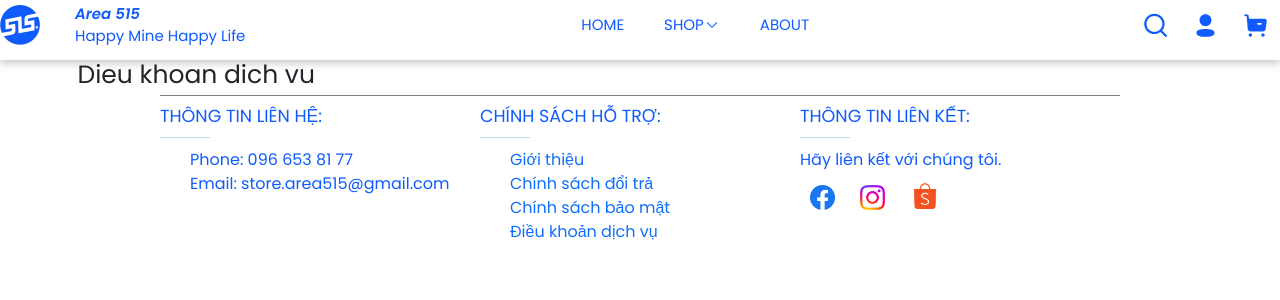
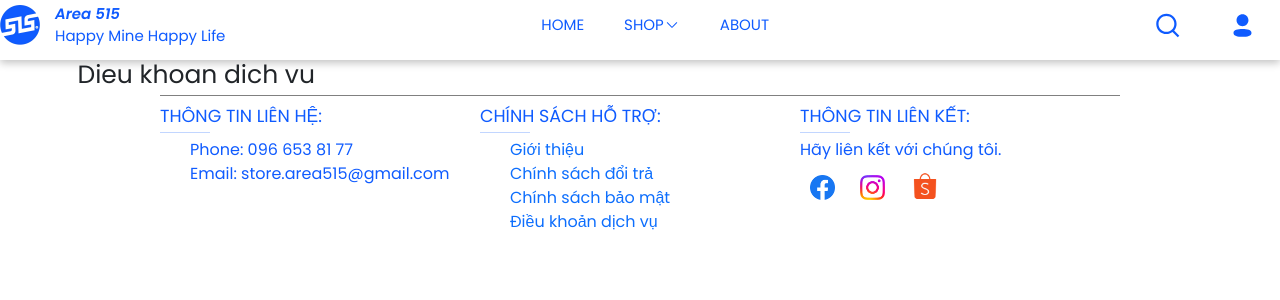
Before and after one commit to ttnhan2121/react, a React (Create React App) app: page /dieu-khoan-dich-vu in a window 1280 px wide. Shown: the top 300 px of the page. Built offline with nearby package versions, Linux system fonts and the light colour scheme.

Commit message:
do cart but not working

```diff
--- a/src/App.js
+++ b/src/App.js
@@ -1,4 +1,3 @@
-
 import './App.css';
 import Header from "./Component/DefaultLayout/Header/Header.jsx";
 import Footer from "./Component/DefaultLayout/Footer/Footer.jsx";
@@ -13,6 +12,7 @@
       <Header></Header>
       <Container></Container>
       <Footer></Footer>
+      {/* <Cart show={showModal} onClose={closeModal}></Cart> */}
     </div>
   );
 }
--- a/src/Component/Container/Pages/MainPage/Content/Card/_Card.scss
+++ b/src/Component/Container/Pages/MainPage/Content/Card/_Card.scss
@@ -4,6 +4,7 @@
     font-family: 'Poppins', sans-serif;
     box-shadow: 0px 3px 14px rgba(0, 0, 0, 0.15);
     border-radius: 10px !important;
+    transition: tranform 0.25s ease-in-out;
     .img-product{
         border-top-left-radius: 10px !important;
         border-top-right-radius: 10px !important;
--- a/src/Component/Container/Pages/MainPage/Content/_Content.scss
+++ b/src/Component/Container/Pages/MainPage/Content/_Content.scss
@@ -9,7 +9,7 @@
         border-bottom: 1px solid black;
     }
     .title-group{
-        color: #0f5bff;
+        color: var(--color_main);
         font-size: 2rem;
     }
 }
--- a/src/Component/DefaultLayout/Footer/_Footer.scss
+++ b/src/Component/DefaultLayout/Footer/_Footer.scss
@@ -1,6 +1,6 @@
 .footer{
     border-top: 1px solid gray;
-    color: #0f5bff;
+    color: var(--color_main);
     margin: 0 160px;
     height: 300px;
     display: flex;
@@ -10,13 +10,19 @@
         padding-top: 10px;
         width: auto;
         flex: 1;
-        justify-content: space-around;
+        display: flex;
+        flex-direction: column;
+        .title-item{
+            text-align: center;
+
+        }
         .ft-link{
             padding-left: 10px;
         }
         .info li{
             padding-left: 10px;
         }
+
     }
 }
 .iconLink{
@@ -30,3 +36,7 @@
     margin: 0;
     color: #0f5bff;
 }
+.ft-item hr{
+    margin-top: 0;
+    margin-bottom: 5px;
+}
--- /dev/null
+++ b/src/Component/DefaultLayout/Header/Cart/Cart.jsx
@@ -0,0 +1,15 @@
+import './_Cart.scss'
+function Cart({show, onClose}) {
+    const modalState = {
+        display: show ? 'block' : 'none',
+    }
+    return (
+        <div className='cart' style={modalState}>
+            <div className='modal-container'>
+                <span className='close' onClick={onClose}></span>
+            </div>
+        </div>
+    );
+}
+
+export default Cart;
--- /dev/null
+++ b/src/Component/DefaultLayout/Header/Cart/_Cart.scss
@@ -0,0 +1,23 @@
+.cart{
+    display: none;
+    width: 650px;
+    height: auto;
+    position: fixed;
+    top: 0;
+    right: 0;
+    left: 0;
+    right: 0;
+    background-color: #ccc;
+    .modal-containter{
+        background-color: white;
+        margin: 15%;
+        border: 1px solid black;
+        text-align: center;
+        position: relative;
+    }
+    .close{
+        position: absolute;
+        cursor: pointer;
+
+    }
+}
--- a/src/Component/DefaultLayout/Header/Header.jsx
+++ b/src/Component/DefaultLayout/Header/Header.jsx
@@ -1,9 +1,19 @@
 import { Link } from 'react-router-dom'
 import "./_Header.scss"
+import Cart from './Cart/Cart'
+import { useState } from 'react'
 import React from 'react'
 import Logo515 from '../../../assets/img/icon515.png'
 import SubNav from "./SubNav/SubNav";
-function Header() {
+
+function Header({isClose, isShow}) {
+    const [showModal,setShowModal] = useState(false);
+    const openModal = () => {
+        setShowModal(true);
+    }
+    const closeModal = () => {
+        setShowModal(false);
+    }
     return (
         <header className="header">
             <div className="grid">
@@ -18,13 +28,10 @@
                         </Link>
                     </ul>
                     <ul className="navbar-list">
-                        <Link to={'/'} className='navbar-list'>
-                            <li className="navbar-itemfunc">
+                        <Link to={'/'} className='navbar-list navbar-itemfunc'>
                             HOME
-                            </li>
                         </Link>
-                        <Link to={''} className='navbar-list'>
-                            <li className="navbar-itemfunc">
+                        <Link to={''} className='navbar-list navbar-itemfunc'>
                             SHOP
                             <svg width="16" height="16" viewBox="0 0 16 16" fill="none" xmlns="http://www.w3.org/2000/svg">
                             <g id="Iconly/Regular/Outline/Arrow - Down 2">
@@ -34,26 +41,27 @@
                             </g>
                             </svg>
                             <SubNav></SubNav>
-                            </li>
                         </Link>
-                        <Link to={'/about'} className='navbar-list'>
-                            <li className="navbar-itemfunc">
+                        <Link to={'/about'} className='navbar-list navbar-itemfunc'>
                             ABOUT
-                            </li>
                         </Link>
                     </ul>
                     <ul className="navbar-list user-tab">
+                        <span className='search'>
                             <svg width="27" height="27" viewBox="0 0 24 24" fill="none" xmlns="http://www.w3.org/2000/svg">
-                        <path fill-rule="evenodd" clip-rule="evenodd" d="M4.00244 10.5815C4.00244 6.70046 7.16044 3.54346 11.0414 3.54346C14.9214 3.54346 18.0794 6.70046 18.0794 10.5815C18.0794 14.4625 14.9214 17.6205 11.0414 17.6205C7.16044 17.6205 4.00244 14.4625 4.00244 10.5815ZM22.4974 21.0405L17.8984 16.4535C19.2544 14.8725 20.0794 12.8235 20.0794 10.5815C20.0794 5.59846 16.0244 1.54346 11.0414 1.54346C6.05744 1.54346 2.00244 5.59846 2.00244 10.5815C2.00244 15.5655 6.05744 19.6205 11.0414 19.6205C13.0634 19.6205 14.9264 18.9445 16.4334 17.8175L21.0854 22.4565L22.4974 21.0405Z" fill="#0F5BFF"/>
+                            <path fillRule="evenodd" clipRule="evenodd" d="M4.00244 10.5815C4.00244 6.70046 7.16044 3.54346 11.0414 3.54346C14.9214 3.54346 18.0794 6.70046 18.0794 10.5815C18.0794 14.4625 14.9214 17.6205 11.0414 17.6205C7.16044 17.6205 4.00244 14.4625 4.00244 10.5815ZM22.4974 21.0405L17.8984 16.4535C19.2544 14.8725 20.0794 12.8235 20.0794 10.5815C20.0794 5.59846 16.0244 1.54346 11.0414 1.54346C6.05744 1.54346 2.00244 5.59846 2.00244 10.5815C2.00244 15.5655 6.05744 19.6205 11.0414 19.6205C13.0634 19.6205 14.9264 18.9445 16.4334 17.8175L21.0854 22.4565L22.4974 21.0405Z" fill="#0F5BFF"/>
                             </svg>
+                        </span>
                         <Link to = {'/login'}>
                             <svg width="27" height="27" viewBox="0 0 24 24" fill="none" xmlns="http://www.w3.org/2000/svg">
-                                <path fill-rule="evenodd" clip-rule="evenodd" d="M17.294 7.29117C17.294 10.2282 14.9391 12.5832 12 12.5832C9.0619 12.5832 6.70601 10.2282 6.70601 7.29117C6.70601 4.35415 9.0619 2.00012 12 2.00012C14.9391 2.00012 17.294 4.35415 17.294 7.29117ZM12 22.0001C7.66237 22.0001 4 21.2951 4 18.5751C4 15.8541 7.68538 15.1741 12 15.1741C16.3386 15.1741 20 15.8791 20 18.5991C20 21.3201 16.3146 22.0001 12 22.0001Z" fill="#0F5BFF"/>
+                                <path fillRule="evenodd" clipRule="evenodd" d="M17.294 7.29117C17.294 10.2282 14.9391 12.5832 12 12.5832C9.0619 12.5832 6.70601 10.2282 6.70601 7.29117C6.70601 4.35415 9.0619 2.00012 12 2.00012C14.9391 2.00012 17.294 4.35415 17.294 7.29117ZM12 22.0001C7.66237 22.0001 4 21.2951 4 18.5751C4 15.8541 7.68538 15.1741 12 15.1741C16.3386 15.1741 20 15.8791 20 18.5991C20 21.3201 16.3146 22.0001 12 22.0001Z" fill="#0F5BFF"/>
                             </svg>
                         </Link>
+                        <div className='cart' onClick={openModal}>
                             <svg width="27" height="27" viewBox="0 0 24 24" fill="none" xmlns="http://www.w3.org/2000/svg">
-                        <path fill-rule="evenodd" clip-rule="evenodd" d="M14.1213 11.2332H16.8891C17.3088 11.2332 17.6386 10.8863 17.6386 10.4679C17.6386 10.0392 17.3088 9.70248 16.8891 9.70248H14.1213C13.7016 9.70248 13.3719 10.0392 13.3719 10.4679C13.3719 10.8863 13.7016 11.2332 14.1213 11.2332ZM20.1766 5.92762C20.7861 5.92762 21.1858 6.14192 21.5855 6.61136C21.9852 7.08079 22.0551 7.75433 21.9652 8.36561L21.0159 15.0602C20.8361 16.347 19.7569 17.2951 18.4879 17.2951H7.58639C6.25742 17.2951 5.15828 16.2552 5.04837 14.9081L4.12908 3.78353L2.62026 3.51819C2.22057 3.44676 1.94079 3.04876 2.01073 2.64056C2.08068 2.22317 2.47038 1.94661 2.88006 2.00886L5.2632 2.37522C5.60293 2.43747 5.85274 2.7222 5.88272 3.06917L6.07257 5.35511C6.10254 5.68269 6.36234 5.92762 6.68209 5.92762H20.1766ZM7.42631 18.908C6.58697 18.908 5.9075 19.6019 5.9075 20.4592C5.9075 21.3062 6.58697 22.0001 7.42631 22.0001C8.25567 22.0001 8.93514 21.3062 8.93514 20.4592C8.93514 19.6019 8.25567 18.908 7.42631 18.908ZM18.6676 18.908C17.8282 18.908 17.1487 19.6019 17.1487 20.4592C17.1487 21.3062 17.8282 22.0001 18.6676 22.0001C19.4969 22.0001 20.1764 21.3062 20.1764 20.4592C20.1764 19.6019 19.4969 18.908 18.6676 18.908Z" fill="#0F5BFF"/>
+                            <path fillRule="evenodd" clipRule="evenodd" d="M14.1213 11.2332H16.8891C17.3088 11.2332 17.6386 10.8863 17.6386 10.4679C17.6386 10.0392 17.3088 9.70248 16.8891 9.70248H14.1213C13.7016 9.70248 13.3719 10.0392 13.3719 10.4679C13.3719 10.8863 13.7016 11.2332 14.1213 11.2332ZM20.1766 5.92762C20.7861 5.92762 21.1858 6.14192 21.5855 6.61136C21.9852 7.08079 22.0551 7.75433 21.9652 8.36561L21.0159 15.0602C20.8361 16.347 19.7569 17.2951 18.4879 17.2951H7.58639C6.25742 17.2951 5.15828 16.2552 5.04837 14.9081L4.12908 3.78353L2.62026 3.51819C2.22057 3.44676 1.94079 3.04876 2.01073 2.64056C2.08068 2.22317 2.47038 1.94661 2.88006 2.00886L5.2632 2.37522C5.60293 2.43747 5.85274 2.7222 5.88272 3.06917L6.07257 5.35511C6.10254 5.68269 6.36234 5.92762 6.68209 5.92762H20.1766ZM7.42631 18.908C6.58697 18.908 5.9075 19.6019 5.9075 20.4592C5.9075 21.3062 6.58697 22.0001 7.42631 22.0001C8.25567 22.0001 8.93514 21.3062 8.93514 20.4592C8.93514 19.6019 8.25567 18.908 7.42631 18.908ZM18.6676 18.908C17.8282 18.908 17.1487 19.6019 17.1487 20.4592C17.1487 21.3062 17.8282 22.0001 18.6676 22.0001C19.4969 22.0001 20.1764 21.3062 20.1764 20.4592C20.1764 19.6019 19.4969 18.908 18.6676 18.908Z" fill="#0F5BFF"/>
                             </svg>
+                        </div>
                     </ul>
                 </nav>
             </div>
--- a/src/Component/DefaultLayout/Header/_Header.scss
+++ b/src/Component/DefaultLayout/Header/_Header.scss
@@ -44,9 +44,11 @@
             }
         }
         .user-tab{
+            margin-left: 60px;
             width: 150px;
             display: flex;
             justify-content: space-around;
+
         }
     }
 }
@@ -63,6 +65,7 @@
     font-family: 'Poppins', sans-serif;
 }
 .logo-text{
+    padding: 0;
     list-style: none;
 }
 .logo-text-brand{
```
Also changed, not shown: src/Component/Container/Pages/MainPage/Content/Card/Card.jsx (+5 -5 lines). Lines whose indentation alone changed are shown as unchanged.
